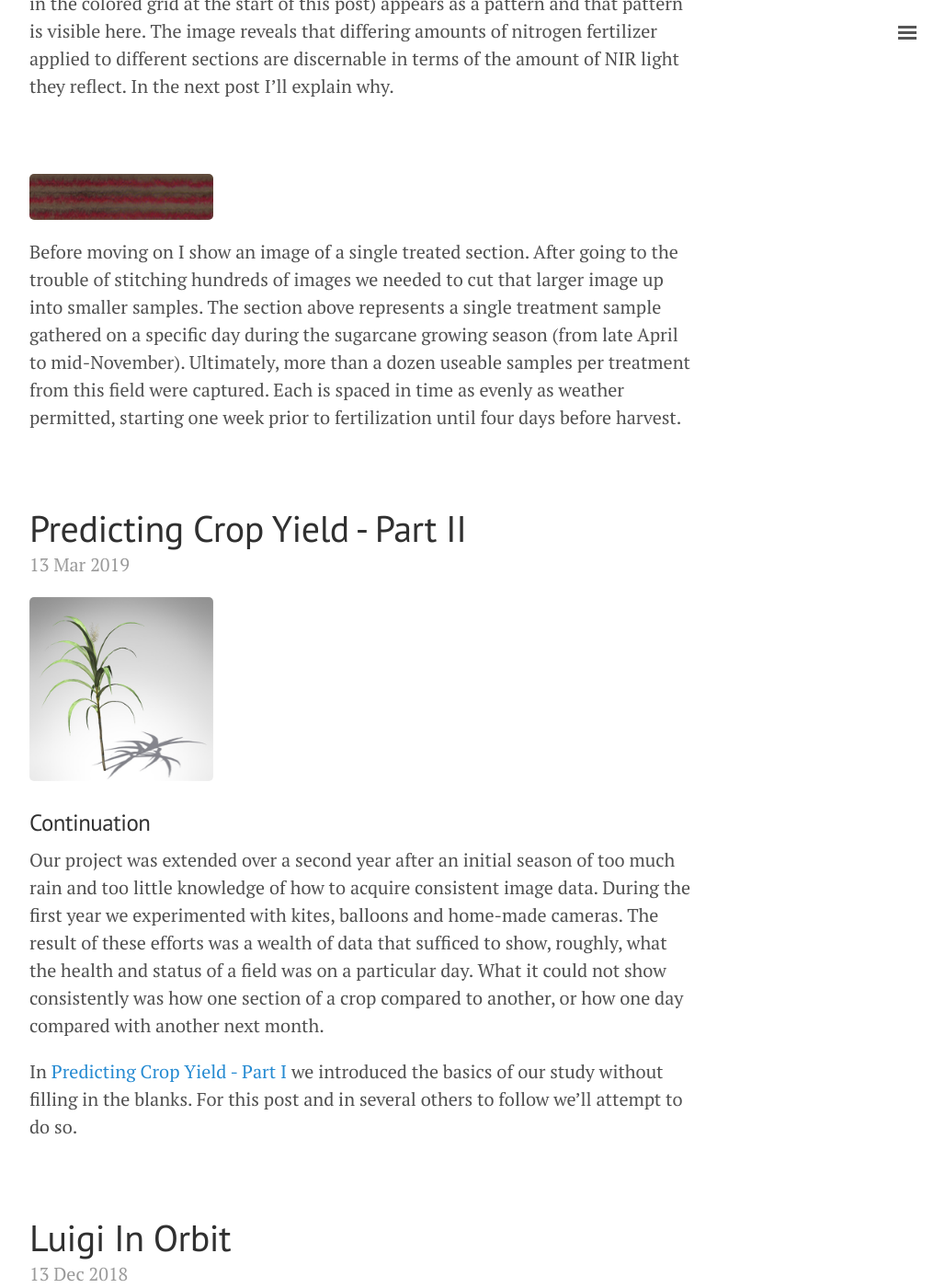
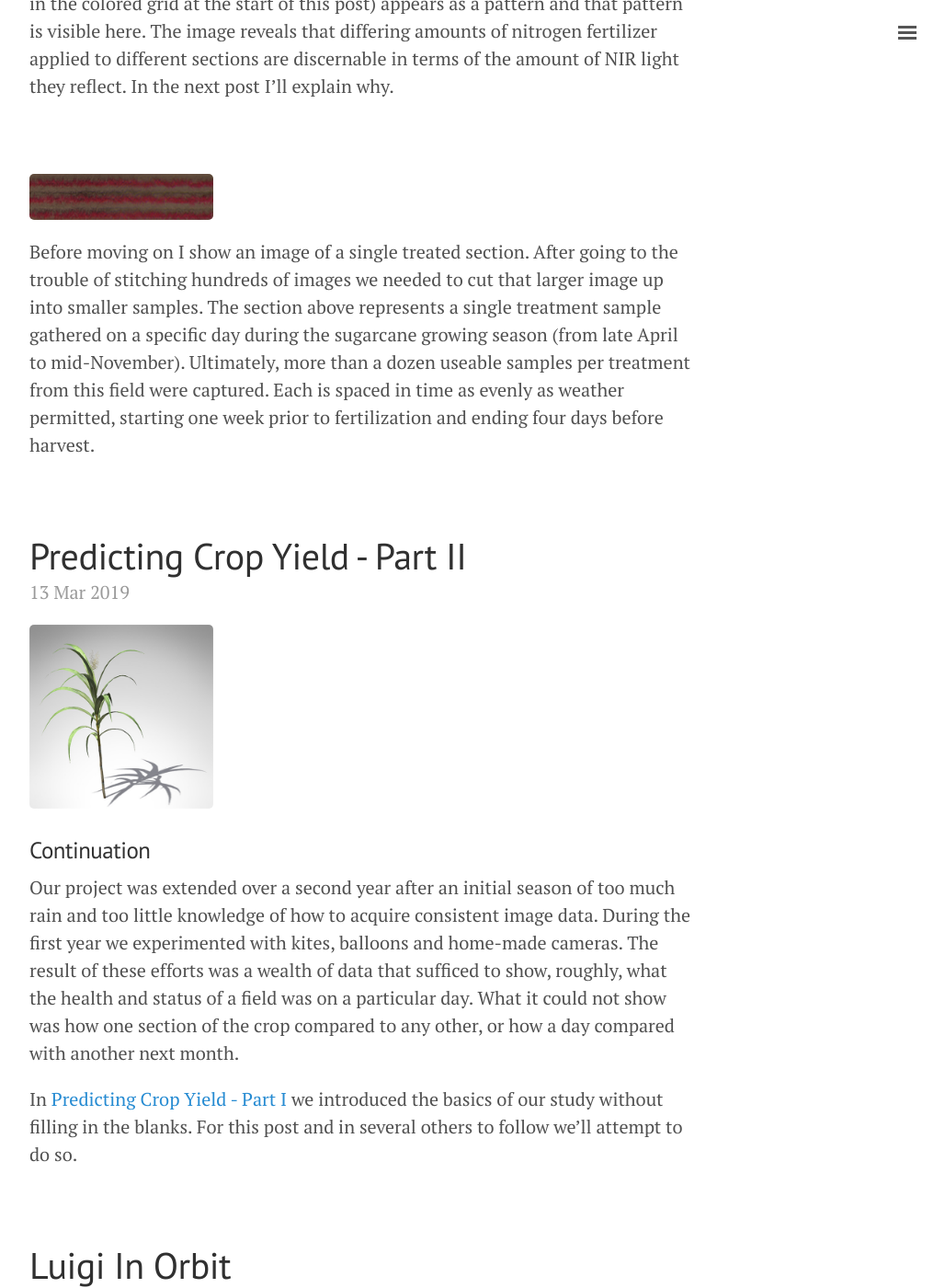
Before and after one commit to geraldmc/geraldmc.github.io, a Jekyll site: the page built from index.html, in a window 1280 px wide and 1400 px high, scrolled down 4487 px. Shown: the whole window at 92% size, without its empty margins (248-1276 px from the left). Built offline with Jekyll 4.4.1, drawn with Linux system fonts in a browser that asks for light colours; the list of posts is cut into pages by our own code.

Commit message:
adds PART II

```diff
--- a/_posts/2019-03-13-predicting-yield-2.md
+++ b/_posts/2019-03-13-predicting-yield-2.md
@@ -7,6 +7,6 @@ title: Predicting Crop Yield - Part II
 
 ### Continuation
 
-Our project was extended over a second year after an initial season of too much rain and too little knowledge of how to acquire consistent image data. During the first year we experimented with kites, balloons and home-made cameras. The result of these efforts was a wealth of data that sufficed to show, roughly, what the health and status of a field was on a particular day. What it could not show consistently was how one section of a crop compared to another, or how one day compared with another next month.
+Our project was extended over a second year after an initial season of too much rain and too little knowledge of how to acquire consistent image data. During the first year we experimented with kites, balloons and home-made cameras. The result of these efforts was a wealth of data that sufficed to show, roughly, what the health and status of a field was on a particular day. What it could not show was how one section of the crop compared to any other, or how a day compared with another next month.
 
 In [Predicting Crop Yield - Part I](https://geraldmc.github.io/2019/03/13/predicting-yield-1/) we introduced the basics of our study without filling in the blanks. For this post and in several others to follow we'll attempt to do so.
--- a/_posts/2019-04-23-predicting-yield-1.md
+++ b/_posts/2019-04-23-predicting-yield-1.md
@@ -60,4 +60,4 @@ A more interesting observation is revealed in shades of red over different parts
 <br />
 ![CIR Section 001]({{ site.url }}/assets/2017-04-25_001_3_CIR.png){:height="50px" width="200px"}
 
-Before moving on I show an image of a single treated section. After going to the trouble of  stitching hundreds of images we needed to cut that larger image up into smaller samples. The section above represents a single treatment sample gathered on a specific day during the sugarcane growing season (from late April to mid-November). Ultimately, more than a dozen useable samples per treatment from this field were captured. Each is spaced in time as evenly as weather permitted, starting one week prior to fertilization until four days before harvest.
+Before moving on I show an image of a single treated section. After going to the trouble of  stitching hundreds of images we needed to cut that larger image up into smaller samples. The section above represents a single treatment sample gathered on a specific day during the sugarcane growing season (from late April to mid-November). Ultimately, more than a dozen useable samples per treatment from this field were captured. Each is spaced in time as evenly as weather permitted, starting one week prior to fertilization and ending four days before harvest.
```
